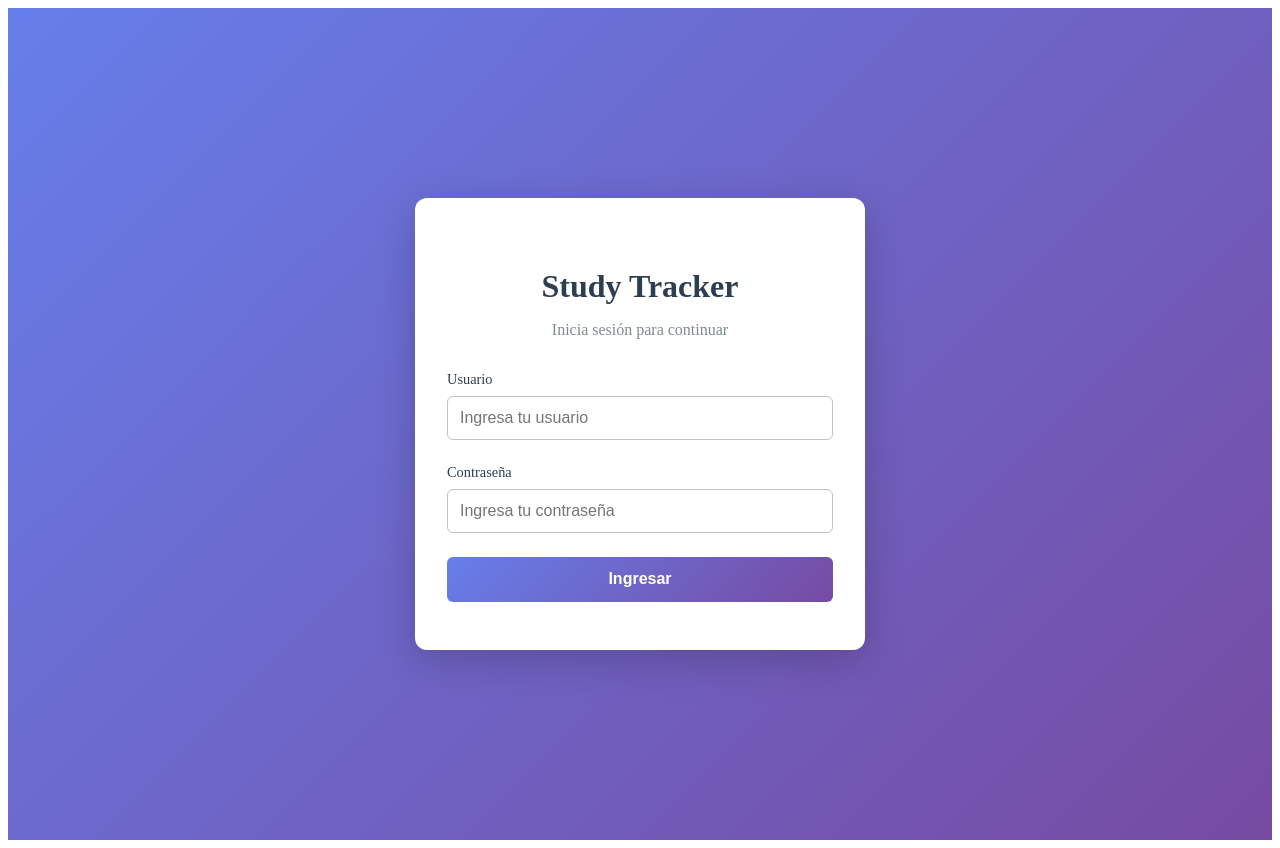
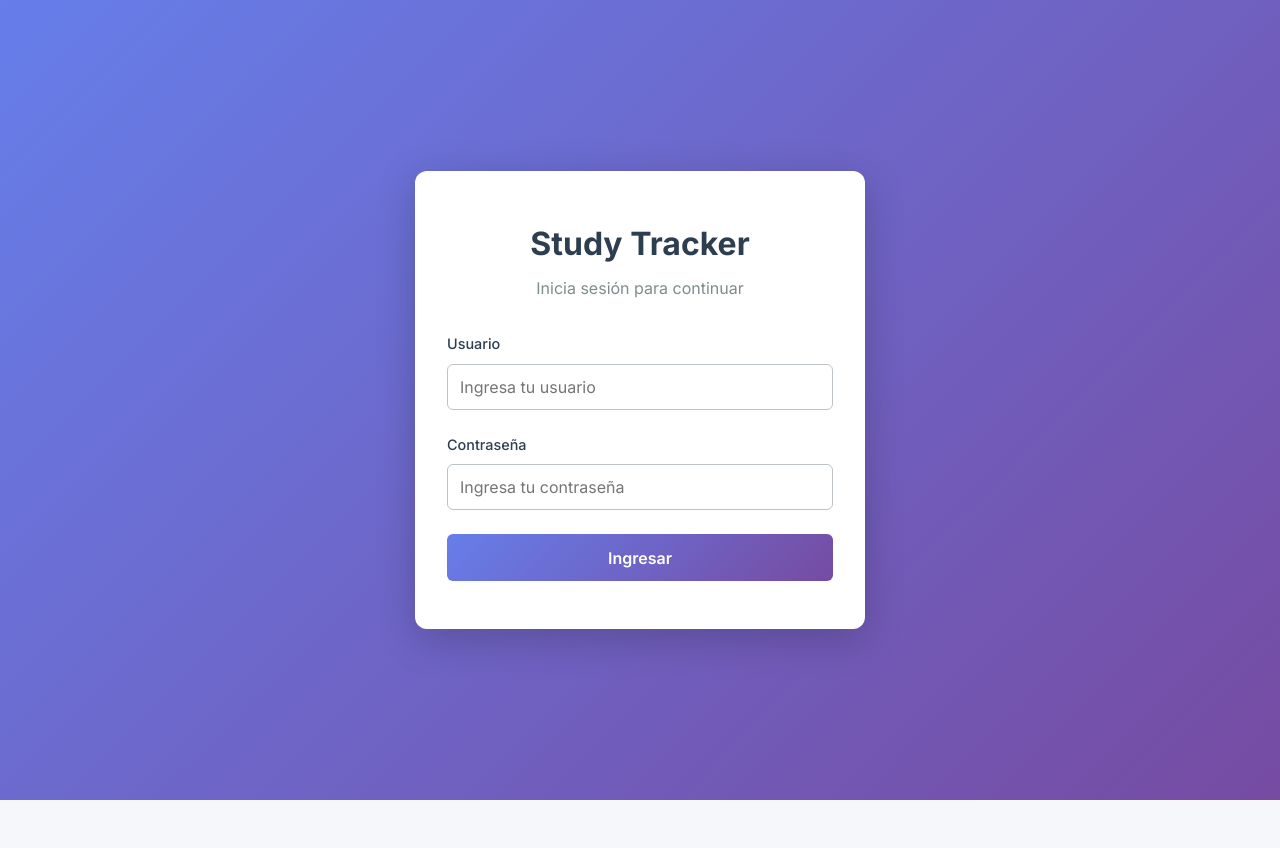
Before and after one commit to diegorafaelgraf/study-tracker, a React (Vite) app in the folder frontend/: page /login in a window 1280 px wide. After the commit the page ends 800 px from the top, so only its background shows below. Built offline with nearby package versions, Linux system fonts and the light colour scheme.

Commit message:
feat: :lipstick: change font and texts improvements

```diff
--- a/frontend/src/components/ui/CloseYearModal/CloseYearModal.tsx
+++ b/frontend/src/components/ui/CloseYearModal/CloseYearModal.tsx
@@ -30,7 +30,7 @@ export function CloseYearModal({
         ¿Querés cerrarlo?.
         <br />
         <br />
-        <b>Recordá que una vez cerrado no podrás agregar mas prácticas.</b>
+        <b>Recordá que una vez cerrado no podrás agregar mas minutos de estudio.</b>
       </p>
 
       <div className={styles.actions}>
--- a/frontend/src/components/ui/NoAreas/NoAreas.tsx
+++ b/frontend/src/components/ui/NoAreas/NoAreas.tsx
@@ -12,7 +12,7 @@ const NoAreas = ({ onClick }: NoAreasProps) => {
     <div className={styles.container}>
       <h1>No tienes ningún área de estudio asignada.</h1>
       <p>
-        Para comenzar a registrar tus prácticas, primero debes asignar al menos un área de estudio al año vigente.
+        Para comenzar a registrar tus minutos de estudio, primero debes asignar al menos un área de estudio al año vigente.
       </p>
       <button className={styles.submitBtn} onClick={onClick}>
         Asignar área
--- a/frontend/src/components/ui/ProgressBar/ProgressBar.tsx
+++ b/frontend/src/components/ui/ProgressBar/ProgressBar.tsx
@@ -8,7 +8,10 @@ interface ProgressBarProps {
 const ProgressBar: React.FC<ProgressBarProps> = ({ progress }) => {
   return (
     <>
-      {progress.toFixed(2)} %
+      <div className="progress-label">
+        Progresaste un {' '}
+        <b>{progress.toFixed(2)} %</b>
+      </div>
       <div className="progress-bar-container">
         <div
           className="progress-bar-fill"
--- a/frontend/src/index.css
+++ b/frontend/src/index.css
@@ -1,13 +1,24 @@
+@import url('https://fonts.googleapis.com/css2?family=Inter:wght@400;500;600;700&display=swap');
+
+@import url('https://fonts.googleapis.com/css2?family=Inter:wght@400;500;600;700&display=swap');
+
 * {
   margin: 0;
   padding: 0;
   box-sizing: border-box;
 }
 
+html,
+body,
+#root {
+  min-height: 100%;
+  font-family: 'Inter', Inter, system-ui, -apple-system, BlinkMacSystemFont, 'Segoe UI',
+    sans-serif;
+  font-weight: 400;
+  line-height: 1.55;
+}
+
 body {
-  font-family: -apple-system, BlinkMacSystemFont, 'Segoe UI', 'Roboto', 'Oxygen',
-    'Ubuntu', 'Cantarell', 'Fira Sans', 'Droid Sans', 'Helvetica Neue',
-    sans-serif;
   -webkit-font-smoothing: antialiased;
   -moz-osx-font-smoothing: grayscale;
   background-color: #f5f7fa;
--- a/frontend/src/main.tsx
+++ b/frontend/src/main.tsx
@@ -1,5 +1,6 @@
 import ReactDOM from 'react-dom/client';
 import App from './App';
+import './index.css';
 
 import { QueryClient, QueryClientProvider } from '@tanstack/react-query';
 import { AuthProvider } from './context/auth.context.tsx';
--- a/frontend/src/pages/Home/Home.tsx
+++ b/frontend/src/pages/Home/Home.tsx
@@ -124,12 +124,11 @@ export default function Home() {
               <Card
                 key={topic._id}
                 title={topic.name}
-                subtitle={`${topic.practicedMinutes} / ${topic.goalMinutes} minutos`}
+                subtitle={`${topic.practicedMinutes} / ${topic.goalMinutes} minutos de estudio`}
                 message={
                   <>
-                    Para cumplir el objetivo anual, tenés que estudiar{' '}
-                    <b>{topic.minutesPerDay.toFixed(0)}</b>
-                    {' '}minutos diarios
+                    Minutos diarios necesarios para cumplir objetivo: {' '}
+                    <b style={{ color: '#17640e', fontWeight: 'bold', fontSize: '1.25rem' }}>{topic.minutesPerDay.toFixed(0)}</b>
                   </>
                 }
                 icon={IconComponent ? <IconComponent /> : undefined}
@@ -143,7 +142,7 @@ export default function Home() {
             key="assign-area-card"
             title="Asignar área"
             subtitle="Agregar una nueva área al año vigente"
-            message="Haz clic para asignar un área al año y comenzar a registrar prácticas."
+            message="Haz clic para asignar un área al año y comenzar a registrar minutos de estudio."
             onClick={openAssignAreaModal}
             highlight
           >
```
